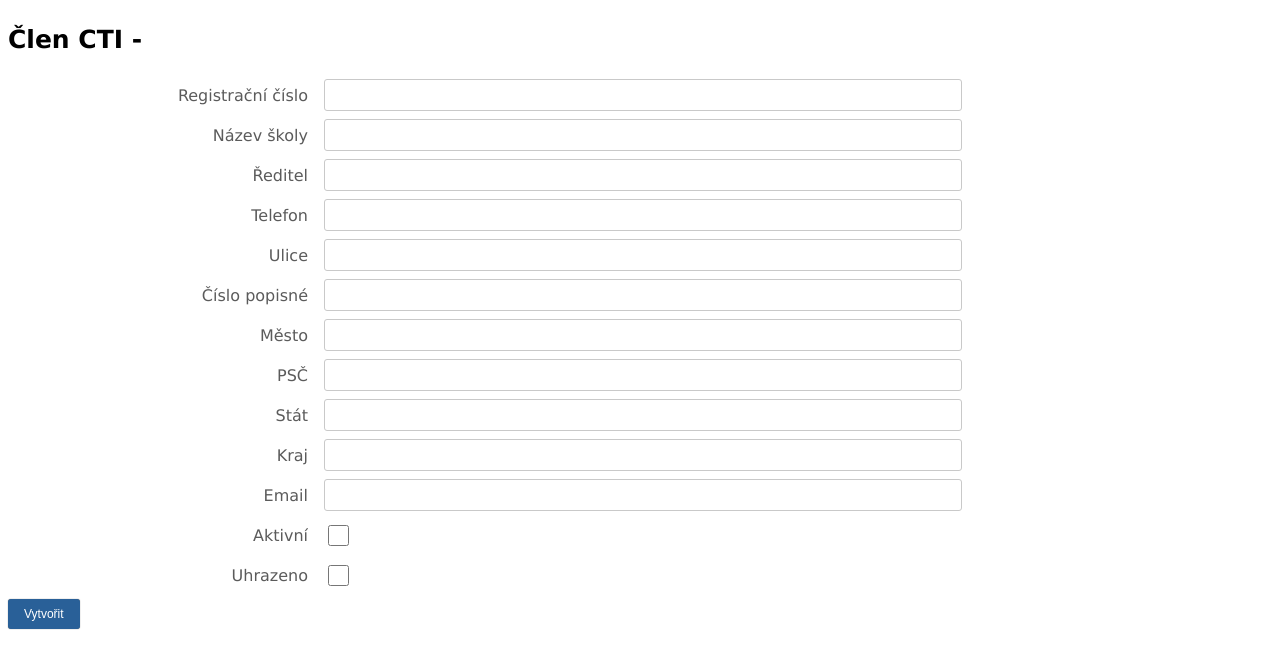
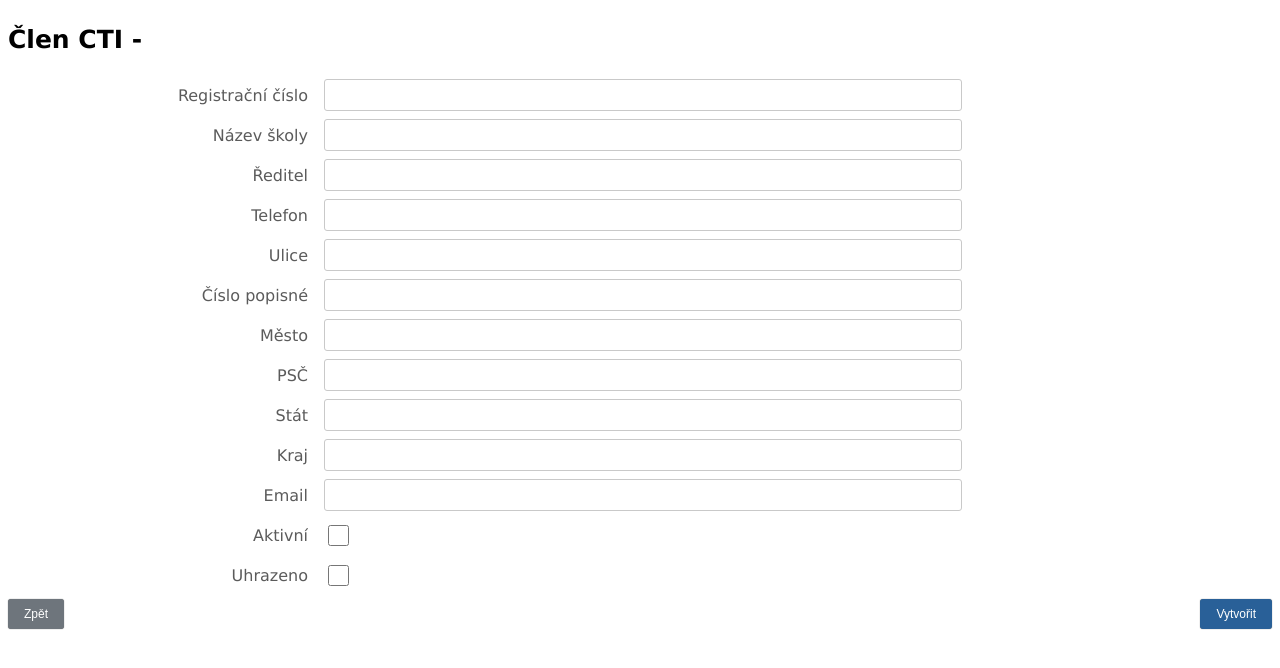
Before and after one commit to xzd3n3k/memberZone, an Angular app: page /home in a window 1280 px wide. Both pictures are taken after a click on the button 1233 px from the left and 125 px from the top of the page. Shown: the top 668 px of the page. Built offline with nearby package versions, Linux system fonts and the light colour scheme; no server answers.

Commit message:
minor changes

```diff
--- a/src/app/components/schools-table/schools-table.component.html
+++ b/src/app/components/schools-table/schools-table.component.html
@@ -9,7 +9,7 @@
       <th>Email</th>
       <th>Aktivní</th>
       <th>Uhrazeno</th>
-      <th><mmz-button size="large" icon="plus" [routerLink]="['/new']"></mmz-button></th>
+      <th><mmz-button color="transparent" size="large" icon="plus" [routerLink]="['/new']"></mmz-button></th>
     </tr>
     <tr class="table-row" *ngFor="let data of data; index as i">
       <td>{{data.registration_number}}</td>
--- a/src/app/edit/edit.component.html
+++ b/src/app/edit/edit.component.html
@@ -42,6 +42,9 @@
         <mmz-checkbox [(ngModel)]="selected!.payed"></mmz-checkbox>
       </mmz-form-field>
     </div>
-    <mmz-button (click)="onFormSubmit()">{{buttonText}}</mmz-button>
+    <span class="flex-row justify-space-between">
+      <mmz-button [routerLink]="['/']" color="secondary">Zpět</mmz-button>
+      <mmz-button (click)="onFormSubmit()">{{buttonText}}</mmz-button>
+    </span>
   </div>
 </div>
--- a/src/app/edit/edit.component.ts
+++ b/src/app/edit/edit.component.ts
@@ -1,5 +1,5 @@
 import {Component, DestroyRef, inject, OnInit} from '@angular/core';
-import {ActivatedRoute, Router} from "@angular/router";
+import {ActivatedRoute, Router, RouterLink} from "@angular/router";
 import {School} from "../School";
 import {TextInputComponent} from "../components/text-input/text-input.component";
 import {HeadingComponent} from "../components/heading/heading.component";
@@ -21,7 +21,8 @@ import {take} from "rxjs";
     CheckboxComponent,
     FormsModule,
     ReactiveFormsModule,
-    ButtonComponent
+    ButtonComponent,
+    RouterLink
   ],
   templateUrl: './edit.component.html',
   styleUrl: './edit.component.css'
```
